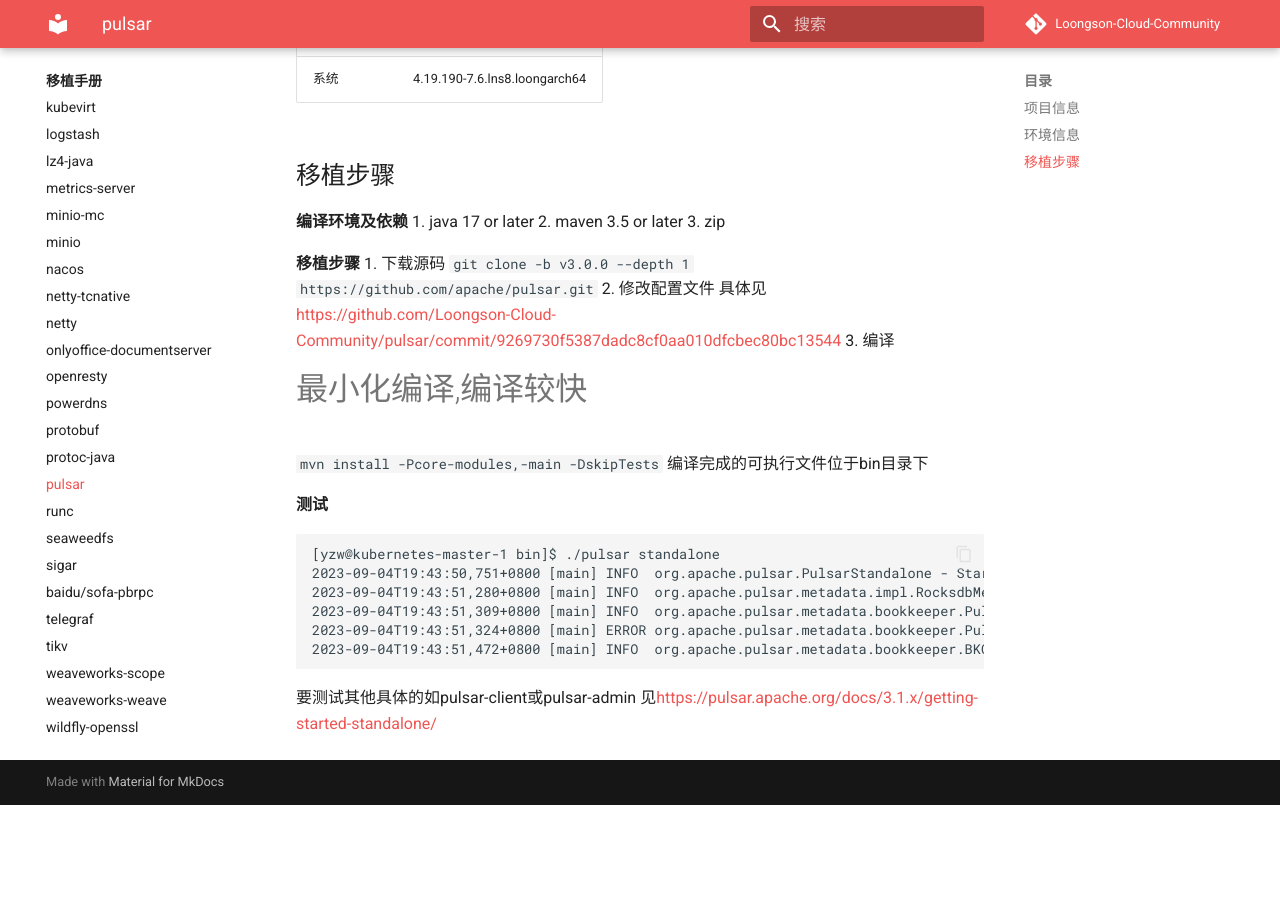
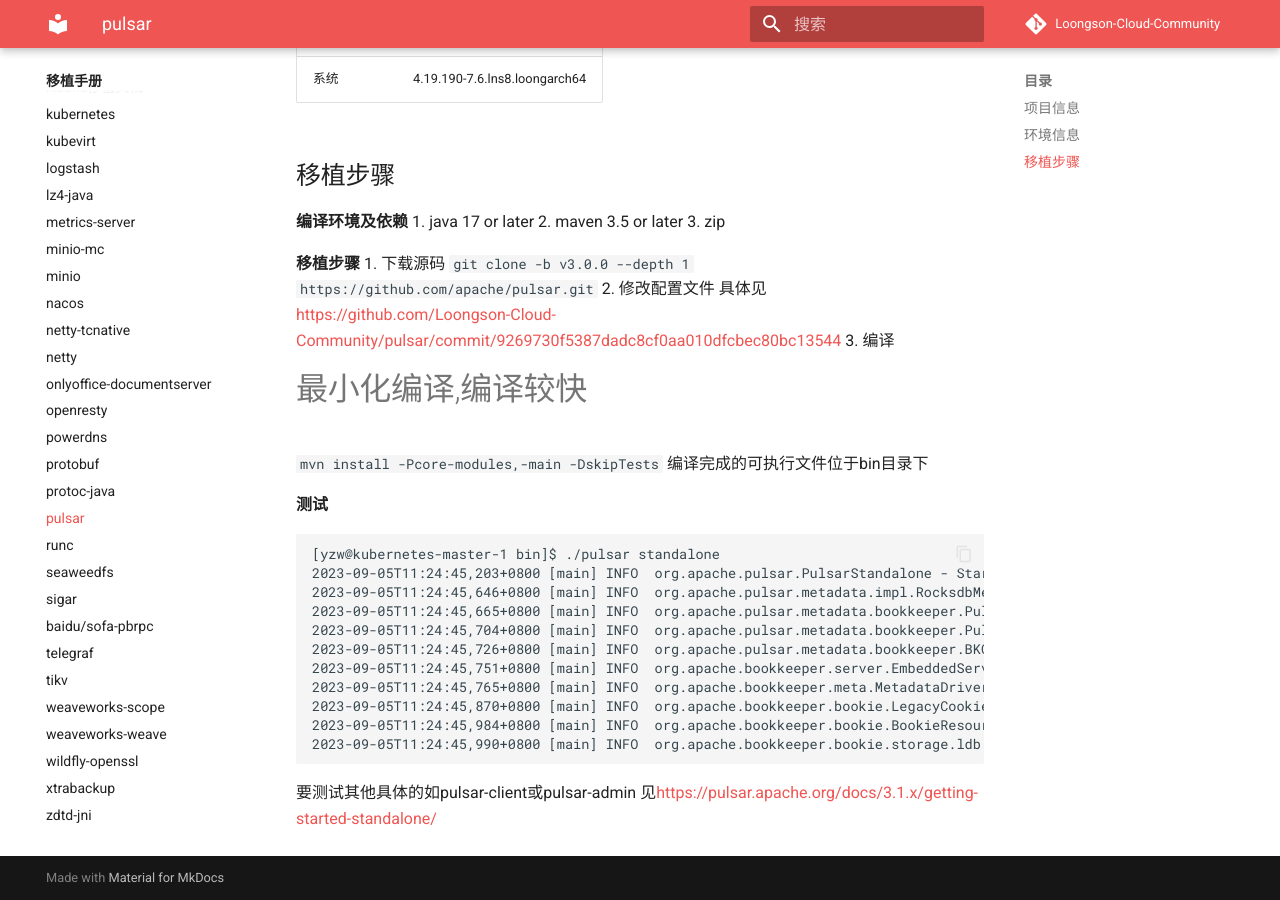
Before and after one commit to Loongson-Cloud-Community/Loongson-Cloud-Community, an MkDocs documentation site: the page built from docs/移植手册/pulsar.md, in a window 1280 px wide and 900 px high, scrolled down 772 px. Built offline with MkDocs 1.6.1 and Material for MkDocs 9.7.7, drawn with Linux system fonts in a browser that asks for light colours; comment, search, counter and statistics services are not loaded; before the commit the page ends 1577 px from its top, so only the background shows below that.

Commit message:
update pulsar.md

````diff
--- a/docs/移植手册/pulsar.md
+++ b/docs/移植手册/pulsar.md
@@ -40,12 +40,19 @@
 编译完成的可执行文件位于bin目录下
 
 __测试__
+
 ```
 [yzw@kubernetes-master-1 bin]$ ./pulsar standalone
-2023-09-04T19:43:50,751+0800 [main] INFO  org.apache.pulsar.PulsarStandalone - Starting BK with RocksDb metadata store
-2023-09-04T19:43:51,280+0800 [main] INFO  org.apache.pulsar.metadata.impl.RocksdbMetadataStore - new RocksdbMetadataStore,url=MetadataStoreConfig(sessionTimeoutMillis=30000, allowReadOnlyOperations=false, configFilePath=null, batchingEnabled=true, batchingMaxDelayMillis=5, batchingMaxOperations=1000, batchingMaxSizeKb=128, metadataStoreName=metadata-store, fsyncEnable=true, synchronizer=null),instanceId=2
-2023-09-04T19:43:51,309+0800 [main] INFO  org.apache.pulsar.metadata.bookkeeper.PulsarRegistrationManager - Initializing metadata for new cluster, ledger root path: /ledgers
-2023-09-04T19:43:51,324+0800 [main] ERROR org.apache.pulsar.metadata.bookkeeper.PulsarRegistrationManager - Ledger root path: /ledgers already exists
-2023-09-04T19:43:51,472+0800 [main] INFO  org.apache.pulsar.metadata.bookkeeper.BKCluster - Starting new bookie on port: 37873
+2023-09-05T11:24:45,203+0800 [main] INFO  org.apache.pulsar.PulsarStandalone - Starting BK with RocksDb metadata store
+2023-09-05T11:24:45,646+0800 [main] INFO  org.apache.pulsar.metadata.impl.RocksdbMetadataStore - new RocksdbMetadataStore,url=MetadataStoreConfig(sessionTimeoutMillis=30000, allowReadOnlyOperations=false, configFilePath=null, batchingEnabled=true, batchingMaxDelayMillis=5, batchingMaxOperations=1000, batchingMaxSizeKb=128, metadataStoreName=metadata-store, fsyncEnable=true, synchronizer=null),instanceId=1
+2023-09-05T11:24:45,665+0800 [main] INFO  org.apache.pulsar.metadata.bookkeeper.PulsarRegistrationManager - Initializing metadata for new cluster, ledger root path: /ledgers
+2023-09-05T11:24:45,704+0800 [main] INFO  org.apache.pulsar.metadata.bookkeeper.PulsarRegistrationManager - Successfully initiated cluster. ledger root path: /ledgers instanceId: b41129fc-4e56-4fdf-8c99-5c6910aecb8d
+2023-09-05T11:24:45,726+0800 [main] INFO  org.apache.pulsar.metadata.bookkeeper.BKCluster - Starting new bookie on port: 34027
+2023-09-05T11:24:45,751+0800 [main] INFO  org.apache.bookkeeper.server.EmbeddedServer$Builder - Load lifecycle component : org.apache.bookkeeper.server.service.StatsProviderService
+2023-09-05T11:24:45,765+0800 [main] INFO  org.apache.bookkeeper.meta.MetadataDrivers - BookKeeper metadata driver manager initialized
+2023-09-05T11:24:45,870+0800 [main] INFO  org.apache.bookkeeper.bookie.LegacyCookieValidation - Stamping new cookies on all dirs [data/standalone/bookkeeper/current]
+2023-09-05T11:24:45,984+0800 [main] INFO  org.apache.bookkeeper.bookie.BookieResources - Using ledger storage: org.apache.bookkeeper.bookie.storage.ldb.DbLedgerStorage
+2023-09-05T11:24:45,990+0800 [main] INFO  org.apache.bookkeeper.bookie.storage.ldb.DbLedgerStorage - Started Db Ledger Storage
+
 ```
 要测试其他具体的如pulsar-client或pulsar-admin 见[https://pulsar.apache.org/docs/3.1.x/getting-started-standalone/](https://pulsar.apache.org/docs/3.1.x/getting-started-standalone/)
````
